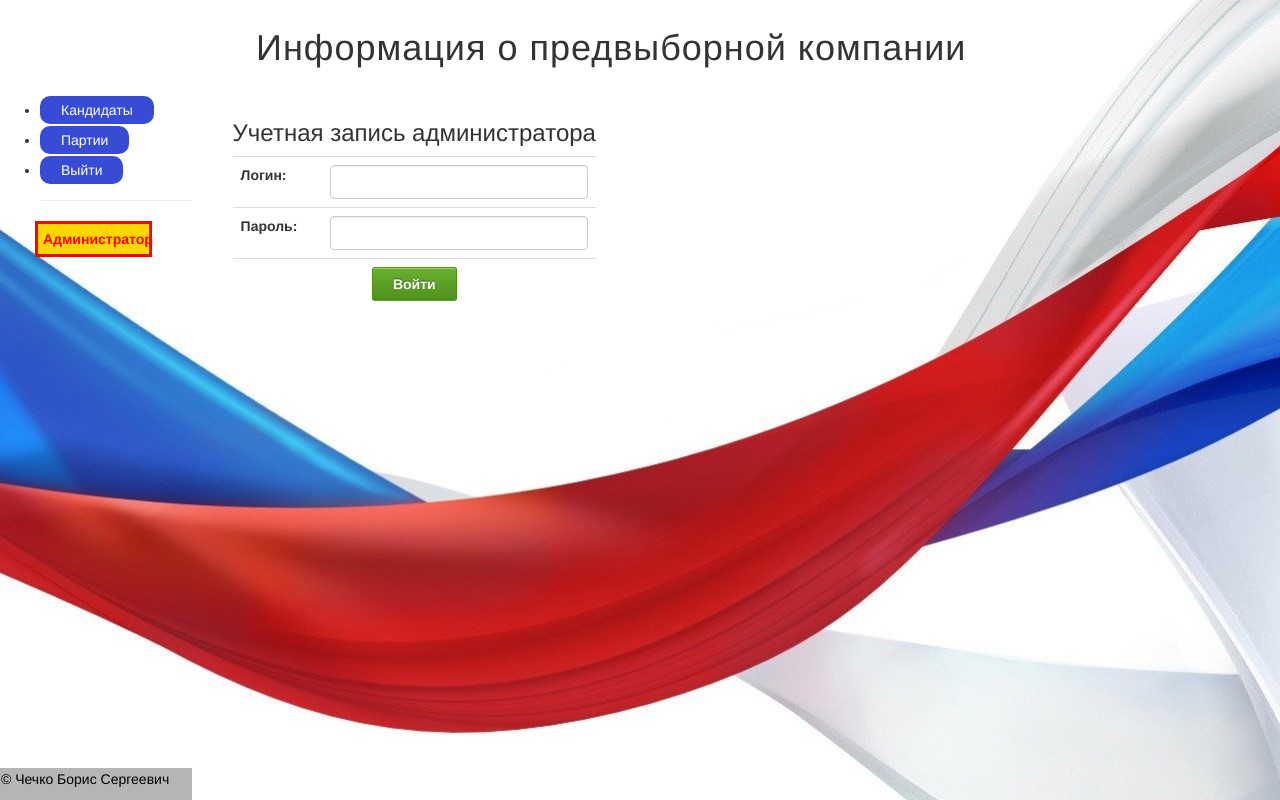
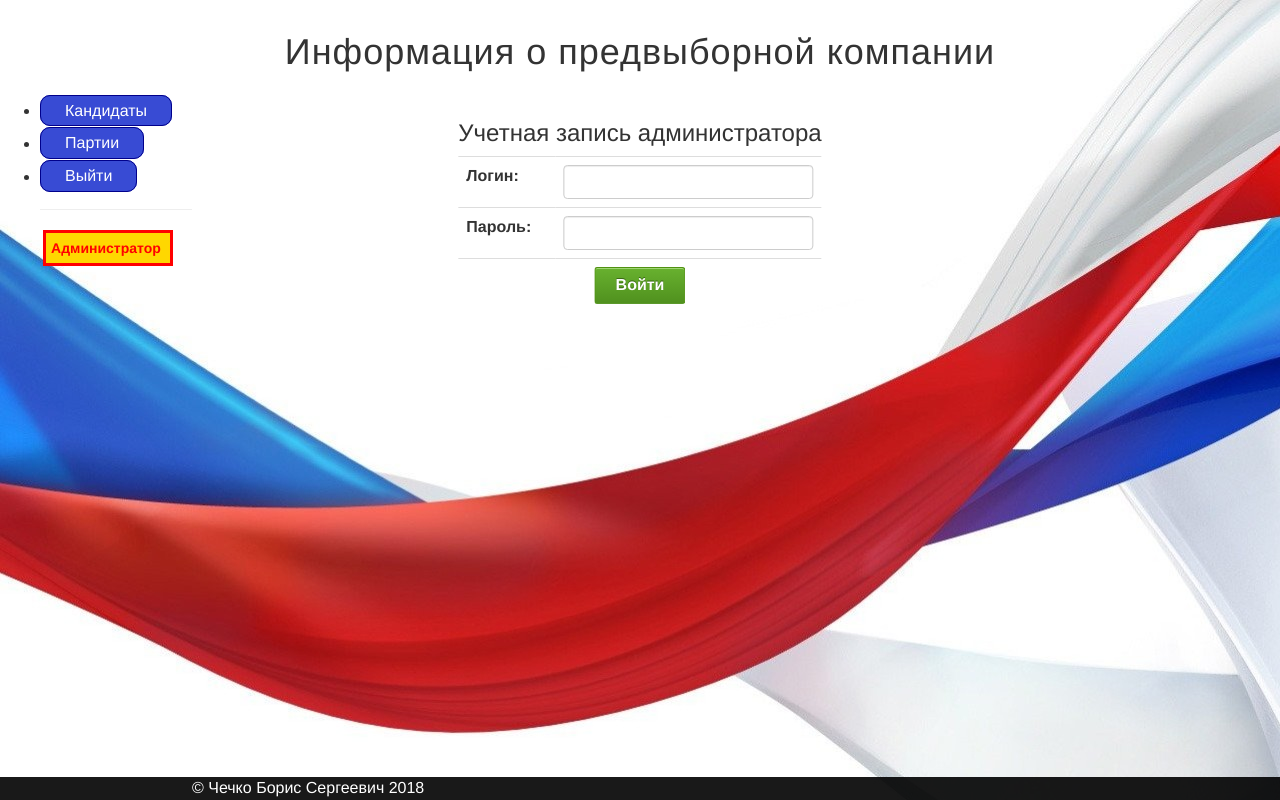
Before and after one commit to Nis12/CourseProj_EthProg, a PHP site: page /index.php?p=3&in=0 in a window 1280 px wide. Run offline with PHP 8.4, Linux system fonts and the light colour scheme; the visitor is signed in with stand-in values (Sample User, id 1).

Commit message:
Отцентровал таблицы

```diff
--- a/candidate.php
+++ b/candidate.php
@@ -43,4 +43,4 @@ if ($married) echo "Да"; else echo "Нет";
 <th><a href='index.php?p=11&id=$idcandidate&m=3' class='button'>Удалить</a></th>";
 }
 echo "</tr></tbody></table>
-<p>Количество записей - $numresult";
+<p style='padding-bottom: 15px'>Количество записей - $numresult</p>";
--- a/index.php
+++ b/index.php
@@ -6,13 +6,10 @@ echo "
 <head>
     <meta http-equiv=\"Content-Type\" content=\"text/html; charset=UTF-8\">
     <title>Информация о кандидатах</title>
-
     <link rel='stylesheet' href='https://maxcdn.bootstrapcdn.com/bootstrap/3.3.7/css/bootstrap.min.css'>
-   <link rel='stylesheet' href='styles.css' type='text/css'>
-
+    <link rel='stylesheet' href='styles.css' type='text/css'>
 </head>
 <body>
-
 <div id = 'wrap'>
  <header>
  <h1>Информация о предвыборной компании</h1>
@@ -55,6 +52,6 @@ elseif ($_SESSION['admin'] > 0) {
     echo "<h3>Недостаточно прав, войдите под учетной записью администратора</h3>";
 echo "</div>
 <div id='footer'>
-<p>&copy Чечко Борис Сергеевич</p>
+<p>&copy Чечко Борис Сергеевич 2018</p>
 </div>
 </body></html>";
--- a/signin.php
+++ b/signin.php
@@ -12,7 +12,7 @@ echo "
 </tr>
 <tr>
 <th>Пароль: </th>
-<td><input type='text' class='form-control' name='password'></td>
+<td><input type='password' class='form-control' name='password'></td>
 </tr>
 <tr>
 <td colspan=2 align=center><button type='submit' class='submit'>Войти</button></td>
--- a/styles.css
+++ b/styles.css
@@ -1,14 +1,17 @@
 header{
     position: absolute;
     width: auto;
-    height: 30px;
-    margin-left: auto;
+    height: 50px;
+    margin-left: 50%;
+    margin-right: -50%;
+    transform: translate(-50%);
     margin-top: -20px;
     letter-spacing: 1px;
     padding: 2em 20%;
 }
 body {
     background: url(resources/fon-picture.jpg);
+    font-size: 16px;
 }
 * {
     padding: auto;
@@ -22,8 +25,10 @@ body {
 #mid {
     position: absolute;
     background-color: rgba(255, 255, 255, 0.8);
-    left: 17%;
     top: 100px;
+    left: 50%;
+    margin-right: -50%;
+    transform: translate(-50%);
     width: auto;
 }
 a.button {
@@ -46,6 +51,7 @@ a.menu {
     text-decoration: none;
     user-select: none;
     background: rgb(56,75,212);
+    border: 1px solid darkblue;
     border-radius: 10px;
     padding: .4em 1.5em;
     outline: none;
@@ -57,8 +63,8 @@ a.menu:active {
     background: rgb(0,15,152);
 }
 p.admin {
-    margin-left: -5px;
-    margin-right: 40px;
+    margin-left: 2%;
+    width: 130px;
     border: 3px solid red;
     background: gold;
     color: red;
@@ -102,9 +108,10 @@ button.submit:active {
 }
 #footer {
     position: fixed;
-    left: 0; bottom: 0;
-    padding: 1px;
-    color: black;
-    background-color: rgba(150,150,150, 0.7);
-    width: 15%;
+    left: 0;
+    bottom: -10px;
+    color: white;
+    background-color: rgba(0,0,0, 0.9);
+    width: 100%;
+    padding-left: 15%;
 }
```
